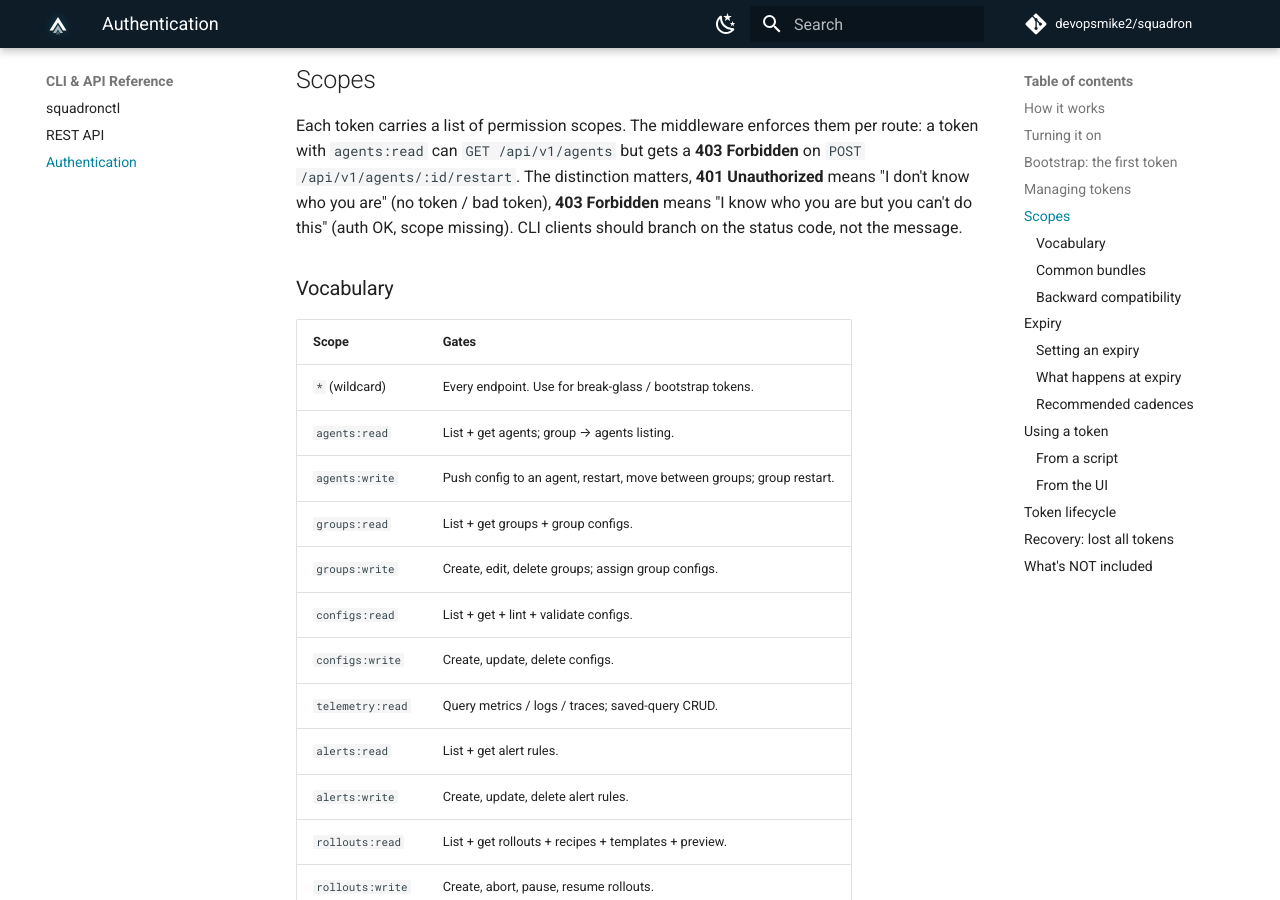
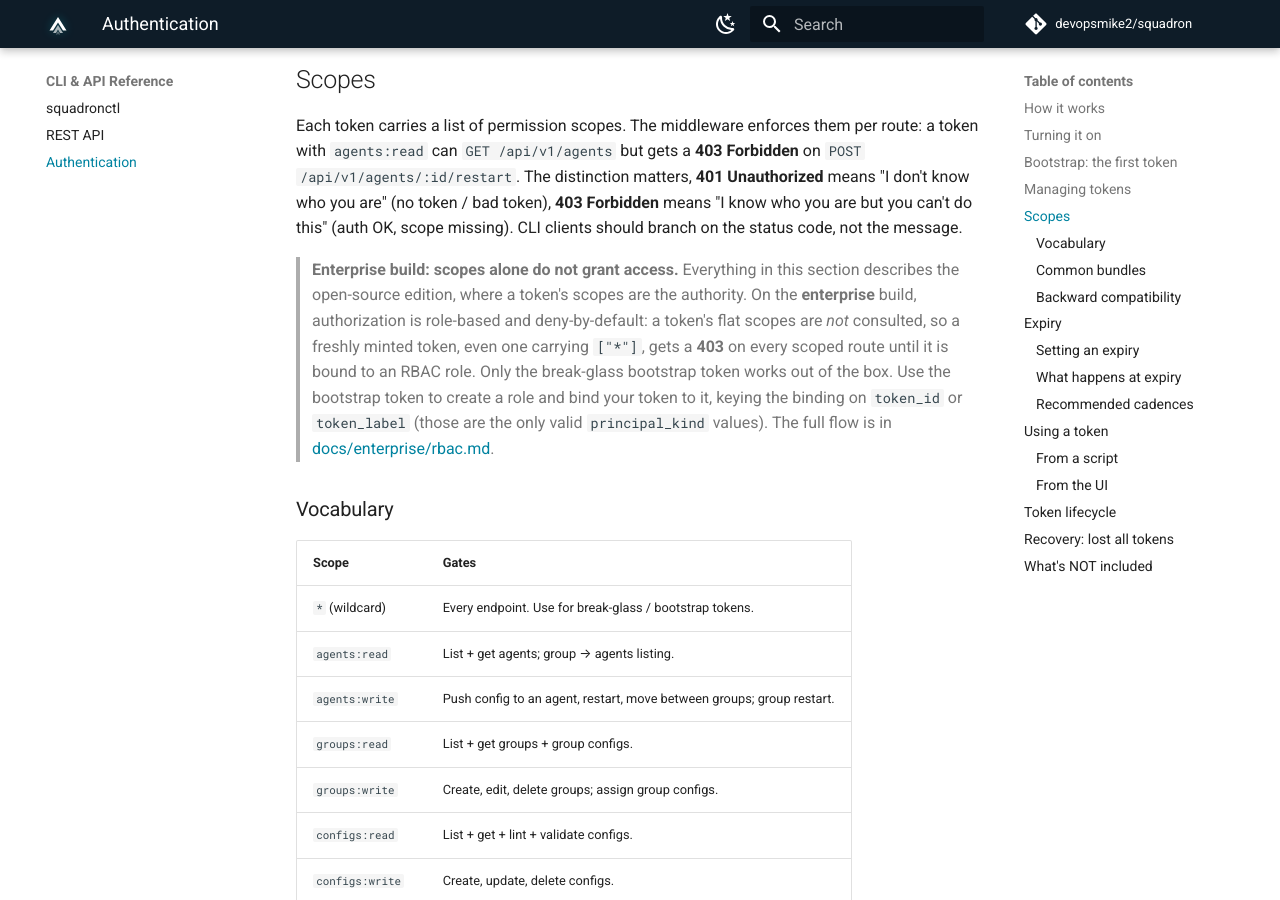
Before and after one commit to devopsmike2/squadron, an MkDocs documentation site: the page built from docs/auth.md, in a window 1280 px wide and 900 px high, scrolled down 2687 px. Built offline with MkDocs 1.6.1 and Material for MkDocs 9.7.7, drawn with Linux system fonts in a browser that asks for light colours; comment, search, counter and statistics services are not loaded.

Commit message:
docs(auth): flag that PAT scopes are inert on the enterprise build (#84)
The reporter in #84 followed docs/auth.md (the OSS PAT + scopes flow) on
an enterprise deployment and hit 403 on every route. auth.md never said
that on the enterprise build authorization is role-based and deny-by-
default, so scopes alone grant nothing until a token is bound to an RBAC
role. Add a callout in the Scopes section pointing to the binding flow in
docs/enterprise/rbac.md and naming the valid principal_kind values.

Note: this branch also carries the earlier slice-3 token pin-badge commit
(63162b5d), which is unrelated and can land on its own branch.

Signed-off-by: Michael Iheanacho <miheanacho1@gmail.com>

```diff
--- a/docs/auth.md
+++ b/docs/auth.md
@@ -123,6 +123,18 @@ distinction matters, **401 Unauthorized** means "I don't know who you
 are" (no token / bad token), **403 Forbidden** means "I know who you
 are but you can't do this" (auth OK, scope missing). CLI clients
 should branch on the status code, not the message.
+
+> **Enterprise build: scopes alone do not grant access.** Everything in
+> this section describes the open-source edition, where a token's scopes
+> are the authority. On the **enterprise** build, authorization is
+> role-based and deny-by-default: a token's flat scopes are *not*
+> consulted, so a freshly minted token, even one carrying `["*"]`, gets a
+> **403** on every scoped route until it is bound to an RBAC role. Only
+> the break-glass bootstrap token works out of the box. Use the bootstrap
+> token to create a role and bind your token to it, keying the binding on
+> `token_id` or `token_label` (those are the only valid `principal_kind`
+> values). The full flow is in
+> [docs/enterprise/rbac.md](enterprise/rbac.md).
 
 ### Vocabulary
 
```
